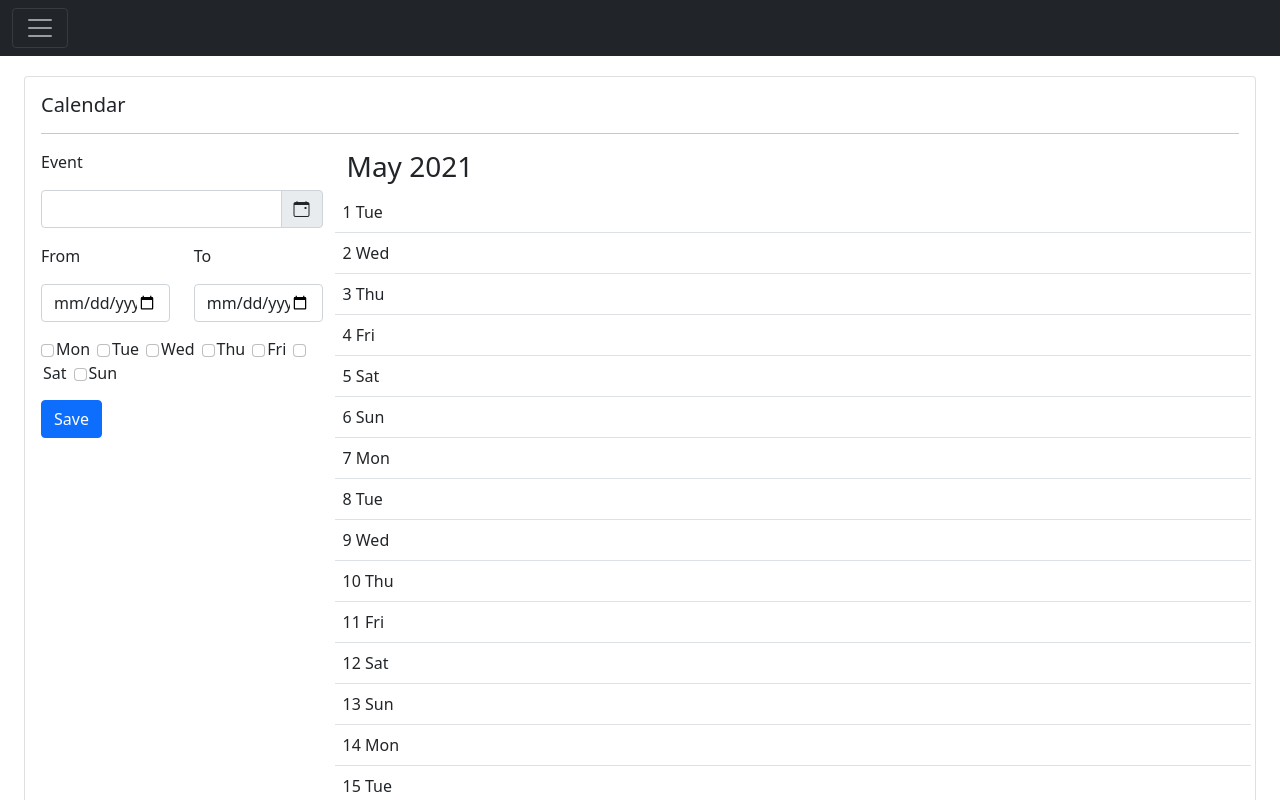
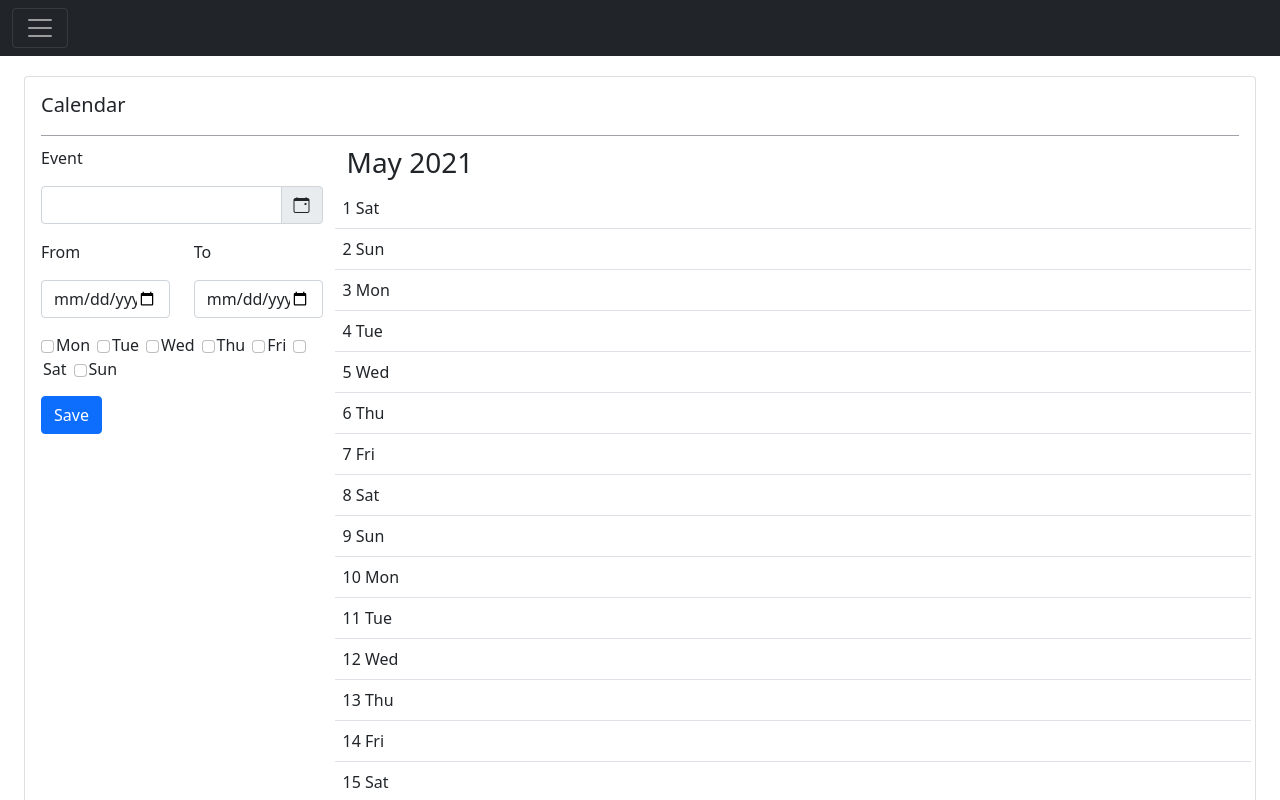
Before and after one commit to windellevega/appetiser-apps-coding-challenge-vue, a Vue app: page / in a window 1280 px wide. Shown: the top 800 px of the page. Built offline with nearby package versions, Linux system fonts and the light colour scheme; no server answers.

Commit message:
Updates: Used momentjs to handle time and added toast

```diff
--- a/index.html
+++ b/index.html
@@ -9,6 +9,8 @@
     <link rel="stylesheet" href="https://cdn.jsdelivr.net/npm/bootstrap-icons@1.3.0/font/bootstrap-icons.css">
   </head>
   <body id="app">
+
+    <script src="https://cdn.jsdelivr.net/npm/bootstrap@5.0.0/dist/js/bootstrap.bundle.min.js" integrity="sha384-p34f1UUtsS3wqzfto5wAAmdvj+osOnFyQFpp4Ua3gs/ZVWx6oOypYoCJhGGScy+8" crossorigin="anonymous"></script>
     <script type="module" src="/src/main.js"></script>
   </body>
 </html>
--- a/package.json
+++ b/package.json
@@ -8,8 +8,9 @@
   },
   "dependencies": {
     "axios": "^0.21.1",
+    "bootstrap-vue": "^2.21.2",
     "moment": "^2.29.1",
-    "vue": "^3.0.5"
+    "vue": "^3.0.11"
   },
   "devDependencies": {
     "@vitejs/plugin-vue": "^1.2.2",
--- a/src/components/EventCalendar.vue
+++ b/src/components/EventCalendar.vue
@@ -24,8 +24,28 @@
     <div class="container-fluid" id="card-container">
       <div class="card">
         <div class="card-body">
-          <h5 class="card-title">Calendar</h5>
-          <hr />
+          <div class="row">
+            <div class="col-8">
+              <h5 class="card-title">Calendar</h5>
+            </div>
+            <div class="col-4">
+              <div aria-live="polite" aria-atomic="true" class="position-relative">
+                <div class="toast-container position-absolute top-0 end-0 p-3">
+
+                  <!-- Then put toasts within -->
+                  <div class="toast text-white bg-success border-0" :class="toastVisible ? 'show' : ''" role="alert" aria-live="assertive" aria-atomic="true">
+                    <div class="d-flex">
+                      <div class="toast-body">
+                        <i class="bi bi-check2"></i> Event successfully saved.
+                      </div>
+                      <button type="button" class="btn-close btn-close-white me-2 m-auto" data-bs-dismiss="toast" aria-label="Close"></button>
+                    </div>
+                  </div>
+                </div>
+              </div>
+            </div>
+          </div>
+
           <div class="container-fluid" id="card-body-container">
             <div class="row">
               <div class="col-3">
@@ -92,7 +112,7 @@
               </div>
               <div class="col-9">
                 <div class="row">
-                  <h3>{{ month + " " + year }}</h3>
+                  <h3 @click=showToast>{{ month + " " + year }}</h3>
                   <table class="table">
                     <tbody>
                       <tr
@@ -164,7 +184,8 @@ export default {
         id: '',
         event_name: '',
         event_dates: []
-      }
+      },
+      toastVisible: false
     };
   },
   created() {
@@ -175,13 +196,13 @@ export default {
   methods: {
     getMonthYear() {
       var dt = new Date();
-      this.month = new Intl.DateTimeFormat("en", { month: "long" }).format(dt);
-      this.year = new Intl.DateTimeFormat("en", { year: "numeric" }).format(dt);
+      this.month = moment(dt).format('MMMM');
+      this.year = moment(dt).format('YYYY');
     },
 
     populateCalendar() {
       var dt = new Date();
-      var month = dt.getMonth() + 1;
+      var month = dt.getMonth();
       var year = dt.getFullYear();
 
       // Get total days of the month
@@ -189,14 +210,12 @@ export default {
 
       // Push dates of month to eventDates
       for (var x = 1; x <= daysInMonth; x++) {
-        var strDate = year + "-" + month + "-" + x;
+        var strDate = year + "-" + (month + 1) + "-" + x;
 
         this.eventDates.push({
           dayOfWeek: x,
           date: moment(strDate).format('YYYY-MM-DD'),
-          day: new Intl.DateTimeFormat("en", { weekday: "short" })
-                .format(new Date(year, month, x)
-          )
+          day: moment(strDate).format('ddd')
         });
       }
     },
@@ -210,6 +229,7 @@ export default {
       })
       .then((response) => {
         this.eventObj = response.data;
+        this.showToast();
       },
       (error) => {
         console.log(error);
@@ -232,6 +252,15 @@ export default {
       }
 
       return false;
+    },
+
+    hideToast() {
+      this.toastVisible = false;
+    },
+
+    showToast() {
+      this.toastVisible = true
+      setTimeout(this.hideToast, 3000);
     }
   },
 };
@@ -258,8 +287,13 @@ export default {
 }
 
 #card-body-container {
-  padding-left: 0;
-  padding-right: 0;
+  padding: 10px 0 0 0;
+  border-top: 1px solid #9fa3a7;
+  margin-top: 10px;
+}
+
+.toast {
+  z-index: 5;
 }
 
 .btn {
```
Also changed, not shown: 1 other file (tests, documents, lock files or other folders).
